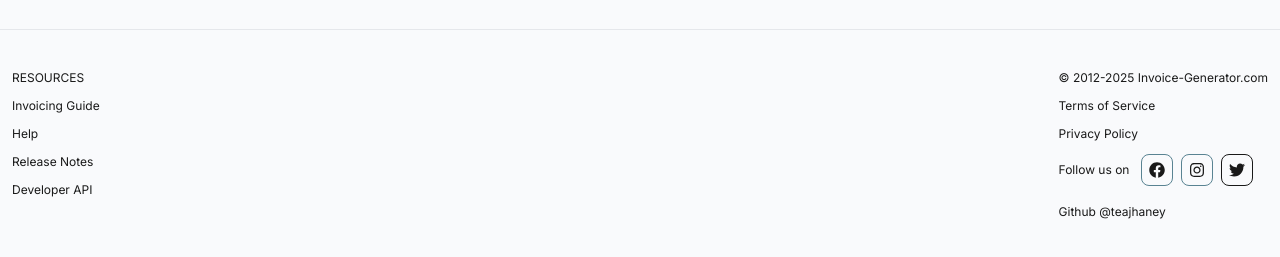
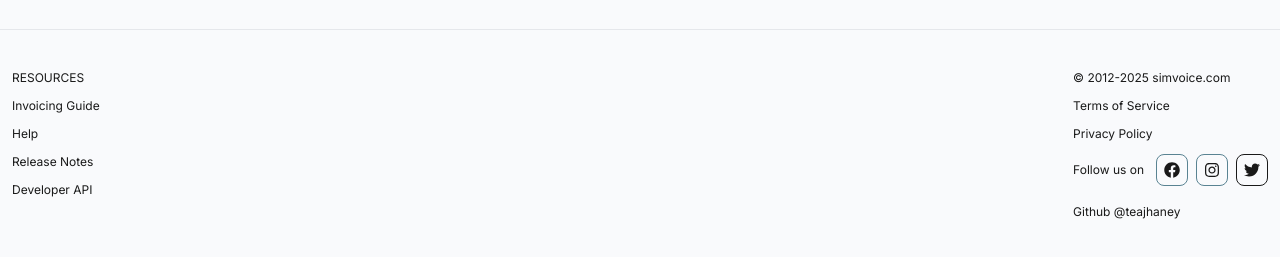
Before and after one commit to teajhaney/simvoice, a Next.js app: page / in a window 1280 px wide. Shown: the part 899-1156 px from the top of the page. Built offline with nearby package versions, Linux system fonts and the light colour scheme; no server answers.

Commit message:
fix: update footer copyright to reflect correct domain

```diff
--- a/src/component/Footer.tsx
+++ b/src/component/Footer.tsx
@@ -12,7 +12,7 @@ const Footer = () => {
           <h1 className="text-xs">Developer API</h1>
         </div>
         <div className="space-y-3">
-          <h1 className="text-xs">© 2012-2025 Invoice-Generator.com</h1>
+          <h1 className="text-xs">© 2012-2025 simvoice.com</h1>
           <h1 className="text-xs">Terms of Service</h1>
           <h1 className="text-xs">Privacy Policy</h1>
           <div className="flex gap-3 items-center">
@@ -30,7 +30,7 @@ const Footer = () => {
             </div>
           </div>
           <a
-            className="text-xs text-tertiary text-center hover:underline hover:decoration-primary hover:text-primary"
+            className="text-xs text-tertiary hover:underline hover:decoration-primary hover:text-primary"
             href="https://github.com/teajhaney"
             target="_blank"
             rel="noreferrer">
```
Also changed, not shown: 1 other file (tests, documents, lock files or other folders).
